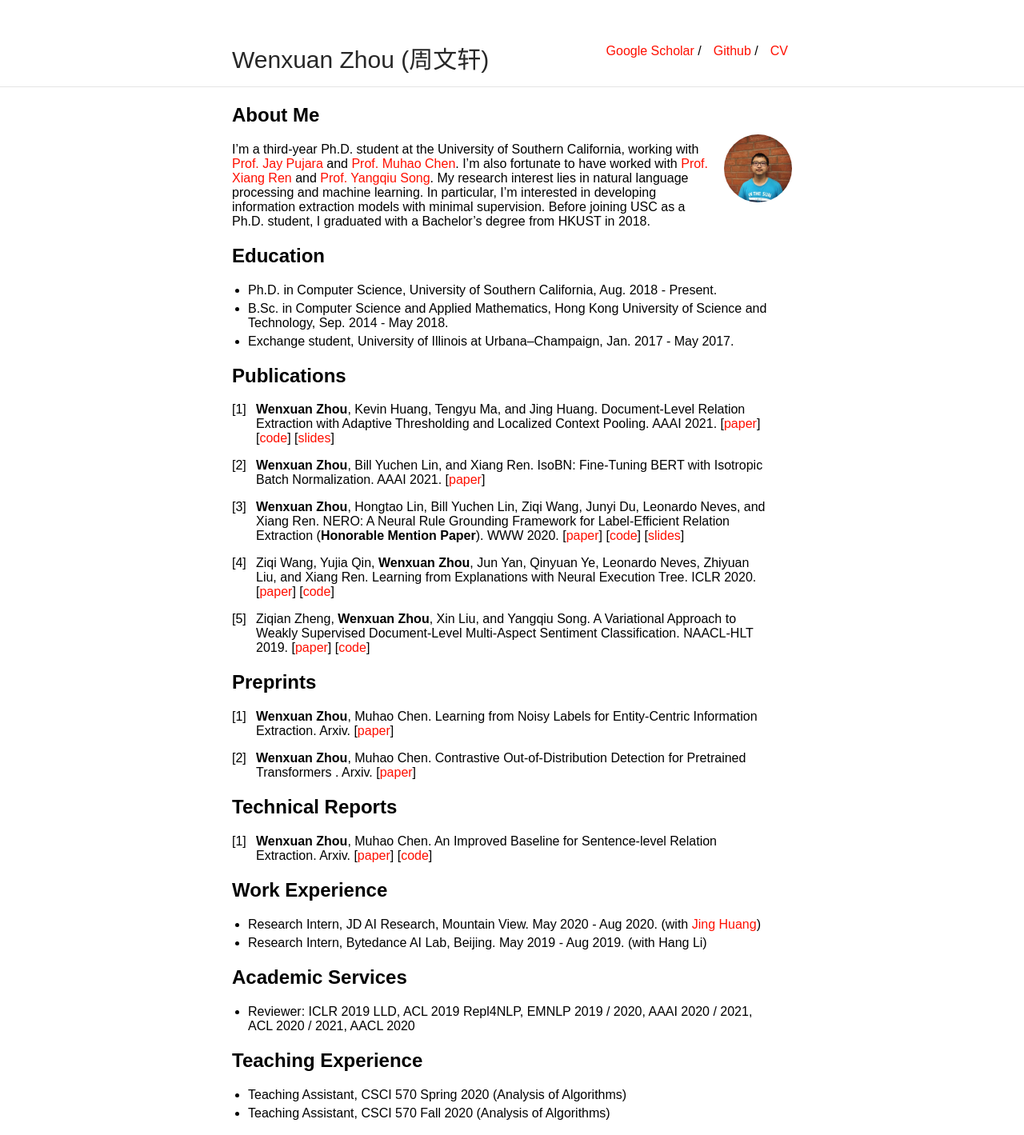
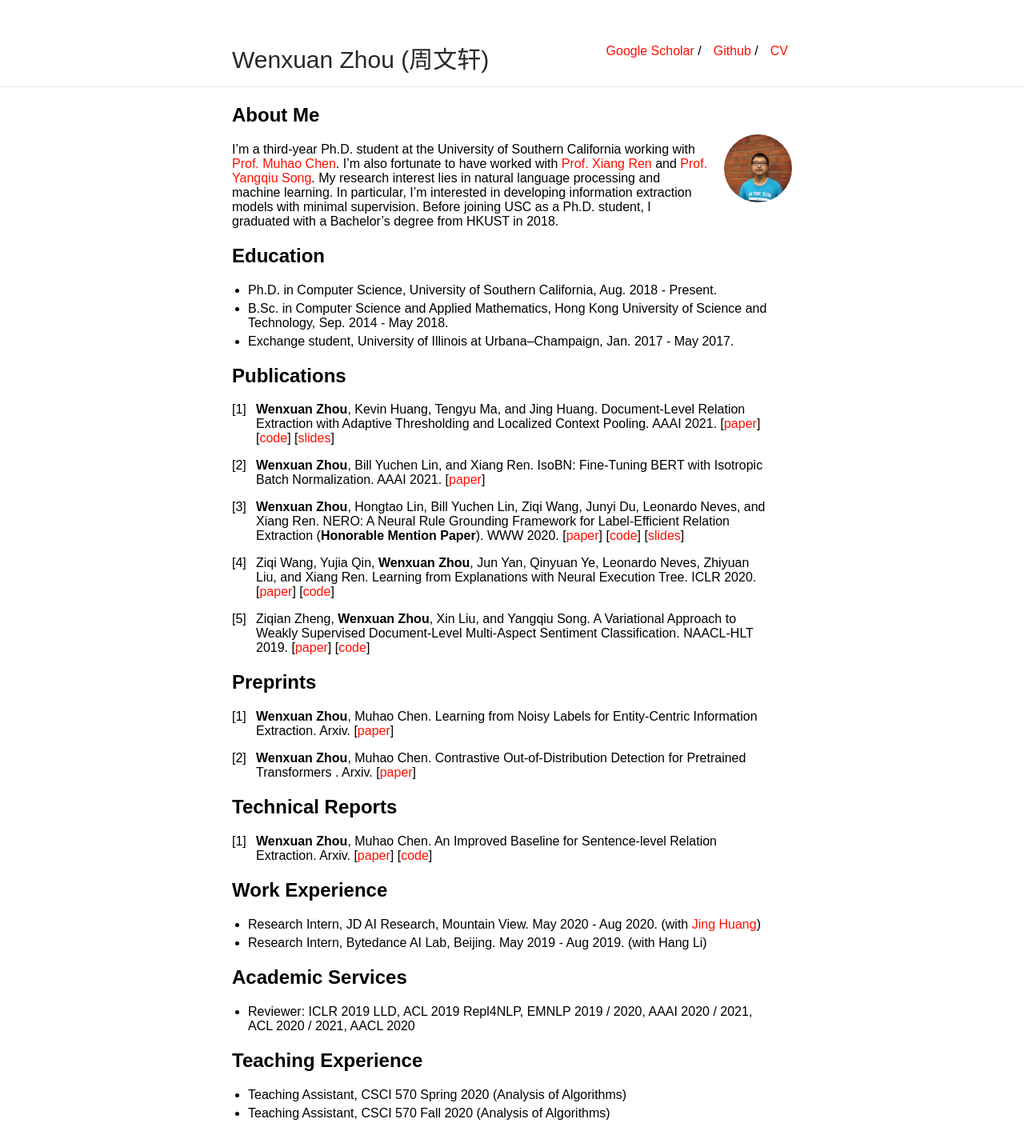
Before and after one commit to wzhouad/wzhouad.github.io, a Jekyll site: the page built from index.md, in a window 1280 px wide. Shown: the whole page at 80% size. Built offline with Jekyll 4.4.1, drawn with Linux system fonts in a browser that asks for light colours; our own code applies the rules of GitHub Pages for plain Markdown files.

Commit message:
Update index.md

```diff
--- a/index.md
+++ b/index.md
@@ -6,7 +6,7 @@
 
 <img class="profile-picture" src="photo.jpg">
 
-I'm a third-year Ph.D. student at the University of Southern California, working with [Prof. Jay Pujara](https://www.jaypujara.org/) and [Prof. Muhao Chen](https://muhaochen.github.io/). I'm also fortunate to have worked with [Prof. Xiang Ren](http://ink-ron.usc.edu/xiangren/) and [Prof. Yangqiu Song](https://www.cse.ust.hk/~yqsong/). My research interest lies in natural language processing and machine learning. In particular, I'm interested in developing information extraction models with minimal supervision. Before joining USC as a Ph.D. student, I graduated with a Bachelor's degree from HKUST in 2018.
+I'm a third-year Ph.D. student at the University of Southern California working with [Prof. Muhao Chen](https://muhaochen.github.io/). I'm also fortunate to have worked with [Prof. Xiang Ren](http://ink-ron.usc.edu/xiangren/) and [Prof. Yangqiu Song](https://www.cse.ust.hk/~yqsong/). My research interest lies in natural language processing and machine learning. In particular, I'm interested in developing information extraction models with minimal supervision. Before joining USC as a Ph.D. student, I graduated with a Bachelor's degree from HKUST in 2018.
 
 ## Education
 * Ph.D. in Computer Science, University of Southern California, Aug. 2018 - Present.
```
